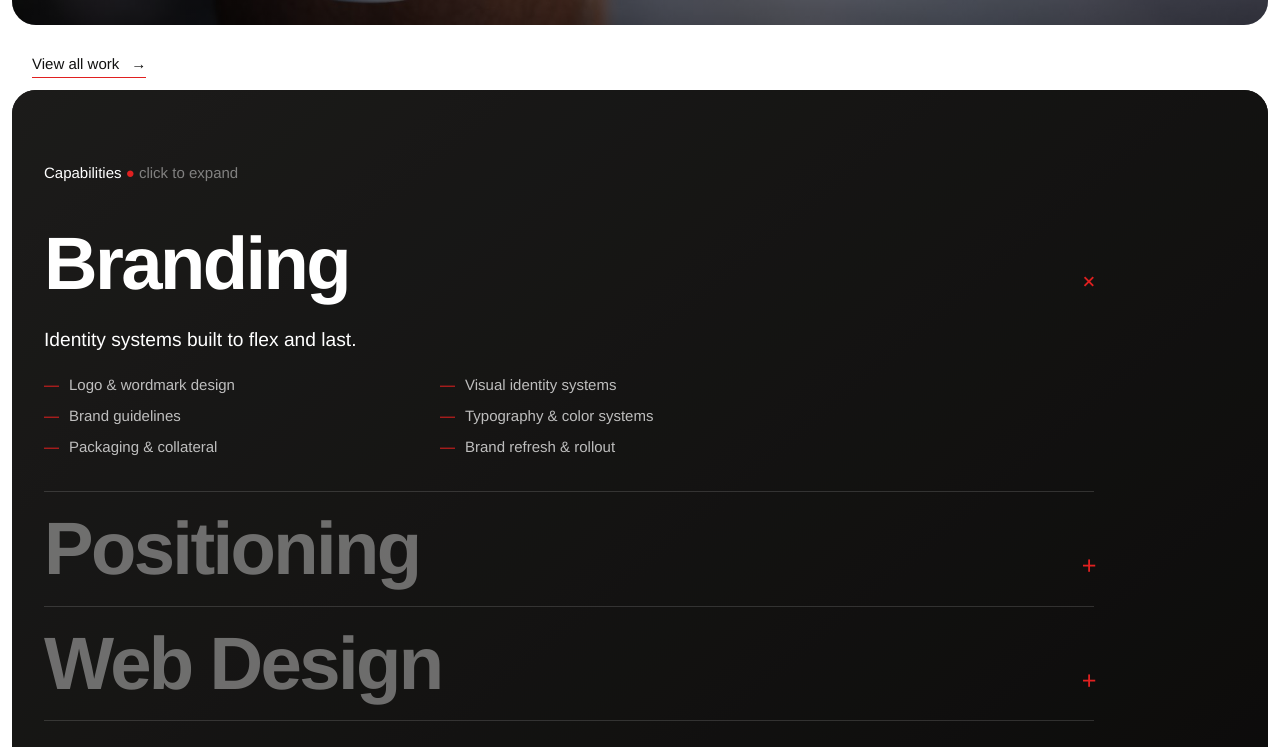
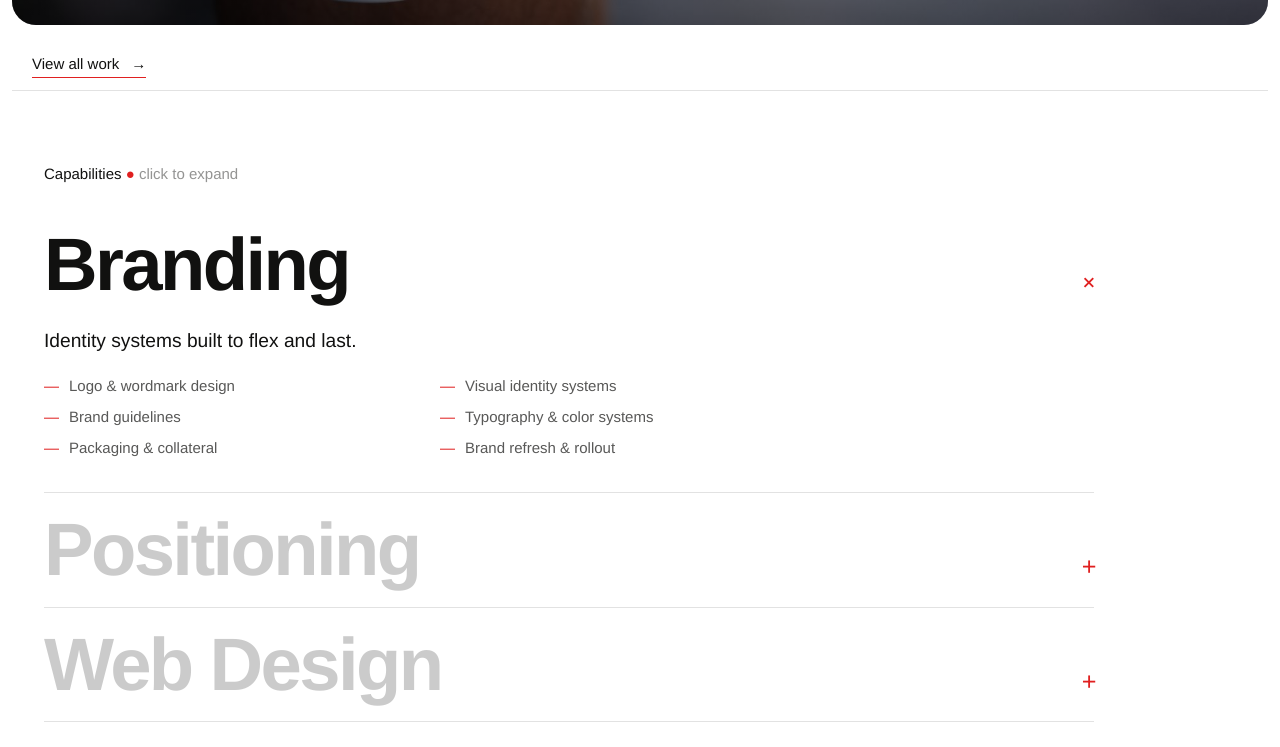
Before and after one commit to BrookeRogersDesign/Portfolio, a plain HTML site: page index.html in a window 1280 px wide. Shown: the part 4339-5086 px from the top of the page. Drawn offline with Linux system fonts and the light colour scheme; a web font is replaced by a local one.

Commit message:
Homepage: Capabilities section runs white with red accents (v=110)
Co-Authored-By: Claude Opus 5.5 <noreply@anthropic.com>

```diff
--- a/archive.html
+++ b/archive.html
@@ -27,7 +27,7 @@
 <!-- Neue Haas Grotesk Display via Adobe Fonts -->
 <link rel="stylesheet" href="https://use.typekit.net/qay0tct.css">
 <link href="https://fonts.googleapis.com/css2?family=Inter:wght@400;500;700&display=swap" rel="stylesheet">
-<link rel="stylesheet" href="styles.css?v=109">
+<link rel="stylesheet" href="styles.css?v=110">
 </head>
 <body class="light">
 
@@ -70,6 +70,6 @@
   const io = new IntersectionObserver(es => es.forEach(e => e.isIntersecting && e.target.classList.add('in')), { threshold:.08 });
   document.querySelectorAll('.reveal').forEach(el => io.observe(el));
 </script>
-<script src="archive.js?v=109"></script>
+<script src="archive.js?v=110"></script>
 </body>
 </html>
--- a/index.html
+++ b/index.html
@@ -27,7 +27,7 @@
 <!-- Neue Haas Grotesk Display via Adobe Fonts -->
 <link rel="stylesheet" href="https://use.typekit.net/qay0tct.css">
 <link href="https://fonts.googleapis.com/css2?family=42dot+Sans:wght@600&family=Inter:wght@300;400;500;700&family=Roboto+Mono&display=swap" rel="stylesheet">
-<link rel="stylesheet" href="styles.css?v=109">
+<link rel="stylesheet" href="styles.css?v=110">
 </head>
 <body class="page-light">
 
@@ -128,7 +128,7 @@
   <div class="bgimg c-5" data-cap="4"></div>
   <div class="bgimg c-6" data-cap="5"></div>
   <div class="caps-inner">
-    <p class="caps-label reveal">Capabilities <span class="dot">●</span> <span style="color:rgba(255,255,255,.45)">click to expand</span></p>
+    <p class="caps-label reveal">Capabilities <span class="dot">●</span> <span class="hint">click to expand</span></p>
     <ul class="caps-list">
       <li class="reveal open" data-cap="0">
         <button class="cap-head" aria-expanded="true">Branding<span class="plus">+</span></button>
@@ -252,6 +252,6 @@
     });
   });
 </script>
-<script src="cases.js?v=109"></script>
+<script src="cases.js?v=110"></script>
 </body>
 </html>
--- a/styles.css
+++ b/styles.css
@@ -160,6 +160,7 @@
   .caps-inner { position:relative; z-index:3; padding:74px 32px 84px; width:100%; }
   .caps-label { font-family:var(--sans-text); font-size:15px; margin-bottom:26px; }
   .caps-label .dot { color:var(--red); }
+  .caps-label .hint { color:rgba(255,255,255,.45); }
   .caps-list { list-style:none; max-width:1050px; }
   .caps-list li { border-bottom:1px solid rgba(255,255,255,.14); }
   .cap-head {
@@ -1252,9 +1253,17 @@ body.page-light .nav-links a:hover { color:var(--red); }
 body.page-light .nav-links .sep { color:rgba(17,17,16,.38); }
 body.page-light .hero { background:var(--white); color:var(--ink); }
 body.page-light .featured-label { color:var(--ink); }
-body.page-light .work-item,
-body.page-light .caps { color:var(--white); }
-body.page-light .caps { --fade:rgba(255,255,255,.38); }
+body.page-light .work-item { color:var(--white); }
+/* Capabilities runs white too: ink type, red accents, no dark gradients */
+body.page-light .caps { background:var(--white); color:var(--ink); --fade:rgba(17,17,16,.22); border-top:1px solid rgba(17,17,16,.12); border-radius:0; }
+body.page-light .caps .bgimg,
+body.page-light .caps::after { display:none; }
+body.page-light .caps-label .hint { color:rgba(17,17,16,.45); }
+body.page-light .caps-list li { border-bottom-color:rgba(17,17,16,.12); }
+body.page-light .cap-head:hover { color:var(--red); }
+body.page-light .caps-list li.open .cap-head { color:var(--ink); }
+body.page-light .cap-desc { color:var(--ink); }
+body.page-light .cap-bullets li { color:rgba(17,17,16,.7); }
 body.page-light .view-all { color:var(--ink); }
 body.page-light .view-all:hover { color:var(--red); }
 body.page-light footer { background:var(--white); color:var(--ink); }
```
Also changed, not shown: info.html (+1 -1 lines), work.html (+2 -2 lines).
